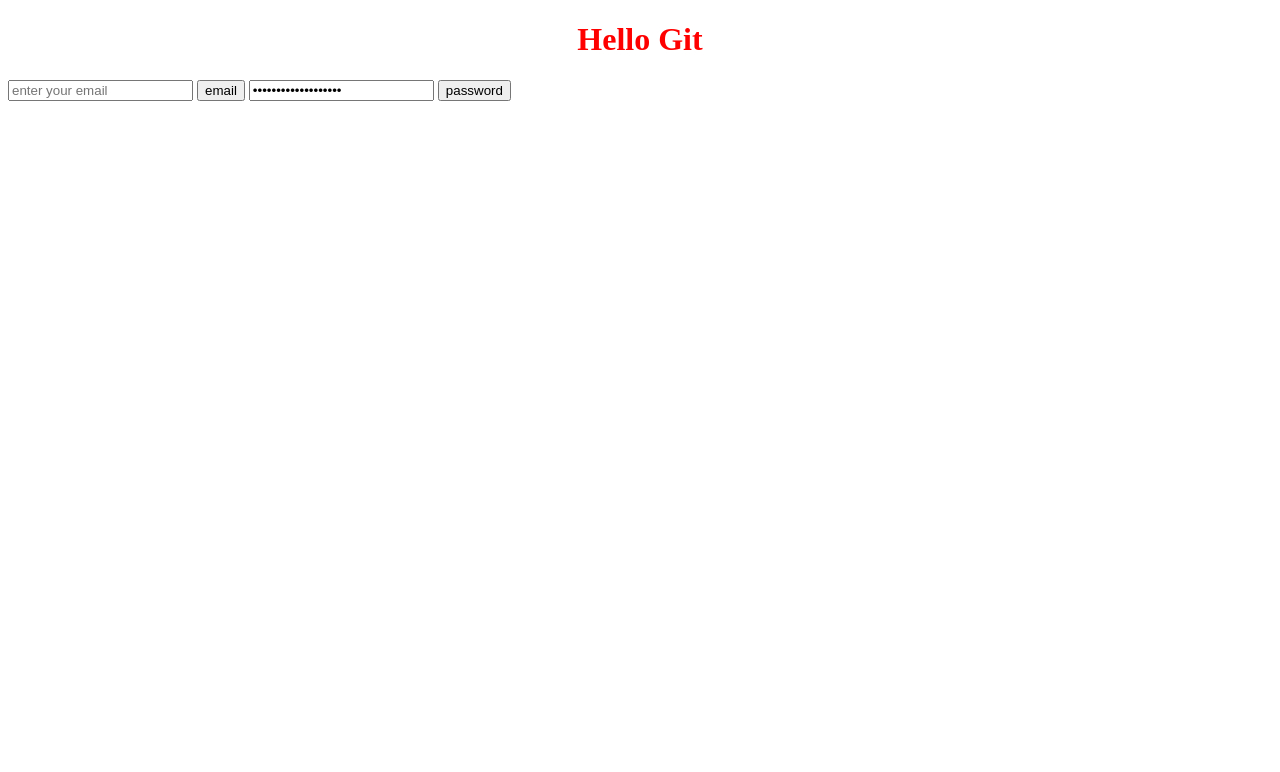
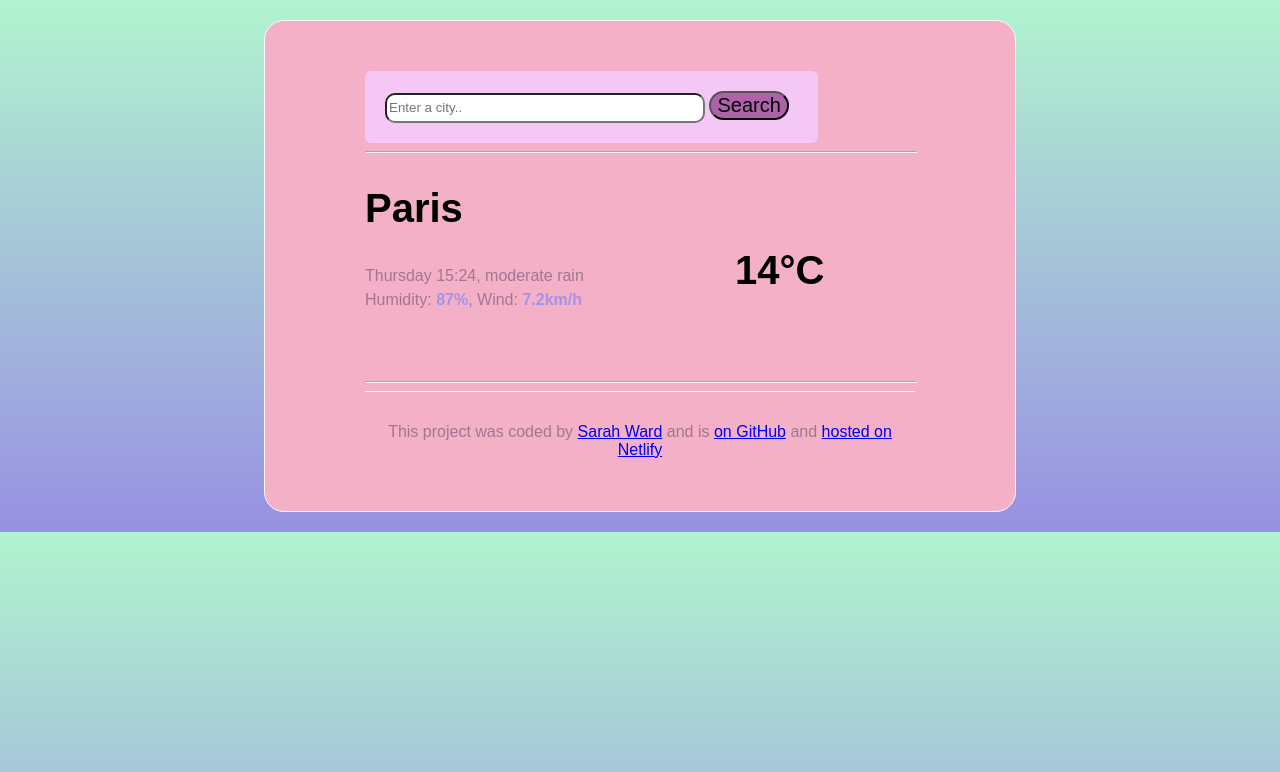
Before and after one commit to Sarahwcode/Sarah-Project-weather, a plain HTML site: page index.html in a window 1280 px wide. Drawn offline with nearby package versions, Linux system fonts and the light colour scheme; a web font is replaced by a local one.

Commit message:
Changes to project

```diff
--- a/index.html
+++ b/index.html
@@ -2,19 +2,62 @@
 <html lang="en">
   <head>
     <meta charset="UTF-8" />
-    <meta name="viewport" content="width=, initial-scale=1.0" />
-    <title>Document</title>
+    <meta name="viewport" content="width=device-width, initial-scale=1.0" />
     <link rel="stylesheet" href="style.css" />
+    <link rel="preconnect" href="https://fonts.googleapis.com" />
+    <link rel="preconnect" href="https://fonts.gstatic.com" crossorigin />
+    <link
+      href="https://fonts.googleapis.com/css2?family=Moderustic:wght@300..800&display=swap"
+      rel="stylesheet"
+    />
+    <script src="https://cdn.jsdelivr.net/npm/axios@1.6.7/dist/axios.min.js"></script>
+    <title>My weather application</title>
   </head>
   <body>
-    <h1>Hello Git</h1>
-    <form>
-      <input type="text" placeholder="enter your email" />
-      <input type="submit" value="email" />
-      <input type="password" value="enter your password" />
-      <input type="submit" value="password" />
-    </form>
-
+    <section>
+      <header>
+        <form id="enter-city">
+          <input
+            id="submit-form"
+            class="search"
+            type="search"
+            placeholder="Enter a city.."
+            required
+          />
+          <input
+            class="submit"
+            type="submit"
+            value="Search"
+            id="submit-forms"
+          />
+        </form>
+      </header>
+      <hr />
+      <main>
+        <div class="current-weather">
+          <div>
+            <h1>Paris</h1>
+            <p class="first-para">
+              <span id="day"> Saturday </span> <span id="hour">15</span>:<span
+                id="minute"
+                >32</span
+              >, moderate rain <br />
+              Humidity: <strong>87%</strong>, Wind: <strong>7.2km/h</strong>
+            </p>
+          </div>
+          <div class="temprature" id="temp">14°C</div>
+        </div>
+      </main>
+      <hr />
+      <footer>
+        <p>
+          This project was coded by
+          <a href="#" target="_blank">Sarah Ward</a> and is
+          <a href="#" target="_blank"> on GitHub</a> and
+          <a href="#" target="_blank">hosted on Netlify</a>
+        </p>
+      </footer>
+    </section>
     <script src="script.js"></script>
   </body>
 </html>
--- a/script.js
+++ b/script.js
@@ -1 +1,56 @@
-alert("hello");
+function changeDate(date) {
+  let days = [
+    "Sunday",
+    "Monday",
+    "Tuesday",
+    "Wednesday",
+    "Thursday",
+    "Friday",
+    "Saturday",
+  ];
+  let dates = days[date.getDay()];
+
+  let day = document.querySelector("#day");
+  day.innerHTML = dates;
+  return dates;
+}
+let now = new Date();
+let changingDates = changeDate(now);
+console.log(changingDates);
+
+function changeTime(date) {
+  let hours = date.getHours();
+  let minutes = date.getMinutes();
+  let changeHour = document.querySelector("#hour");
+  let changeMinute = document.querySelector("#minute");
+  if (hours < 10) {
+    hours = `0${hours}`;
+  }
+  if (minutes < 10) {
+    hours = `0${minutes}`;
+  }
+  changeHour.innerHTML = hours;
+  changeMinute.innerHTML = minutes;
+}
+let currentDate = new Date();
+changeTime(currentDate);
+
+function cityName(response) {
+  let cityNames = response.data.city;
+  let weather = response.data.daily[0];
+  let temperature = Math.round(weather.temperature.day);
+  let h1 = document.querySelector("h1");
+  h1.innerHTML = cityNames;
+  let changeTemp = document.querySelector("#temp");
+  changeTemp.innerHTML = `${temperature}°C`;
+}
+function getCity(event) {
+  event.preventDefault();
+  let cityInput = document.querySelector("#submit-form").value;
+  let apiKey = "145ba0dc50b14bt75oafffd6a19b4a36";
+  let url = `https://api.shecodes.io/weather/v1/forecast?query=${cityInput}&key=${apiKey}&units=metric`;
+  axios.get(url).then(cityName);
+}
+
+let formInput = document.querySelector("#enter-city");
+formInput.addEventListener("submit", getCity);
--- a/style.css
+++ b/style.css
@@ -1,4 +1,69 @@
+body {
+  background: linear-gradient(to top, #9890e3 0%, #b1f4cf 100%);
+  padding: none;
+}
+
+section {
+  display: block;
+  margin: 20px auto;
+  width: 550px;
+  height: 290px;
+  border: 1px solid #f9f7fe;
+  padding-top: 50px;
+  padding-left: 100px;
+  padding-bottom: 150px;
+  padding-right: 100px;
+  border-radius: 20px;
+  background: #f4b0c7;
+  font-family: Moderustic, sans-serif;
+}
 h1 {
+  font-size: 40px;
+}
+form {
+  background-color: #f5c7f7;
+  border: none;
+  color: rgba(39, 33, 66, 0.4);
+  font-size: 16px;
+  padding: 20px;
+  width: 75%;
+  border-radius: 6px;
+}
+
+.temprature {
+  position: relative;
+  top: -80px;
+  font-size: 40px;
+  font-weight: bold;
+  left: 370px;
+}
+hr {
+  border-color: #f9f7fe;
+  width: 100%;
+}
+footer {
+  border-top: 1px solid #f9f7fe;
   text-align: center;
-  color: red;
+  padding-top: 15px;
+  color: rgba(39, 33, 66, 0.4);
 }
+strong {
+  font-weight: bold;
+  color: #a393eb;
+}
+.first-para {
+  color: rgba(39, 33, 66, 0.4);
+  font-size: 16px;
+  font-weight: 400;
+  line-height: 24px;
+}
+.search {
+  width: 320px;
+  height: 30px;
+  border-radius: 10px;
+}
+.submit {
+  border-radius: 20px;
+  font-size: 20px;
+  background: #ad62aa;
+}
```
